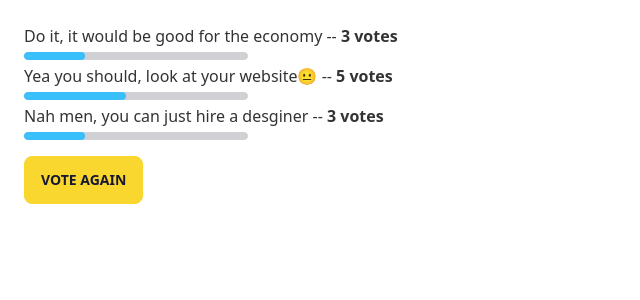
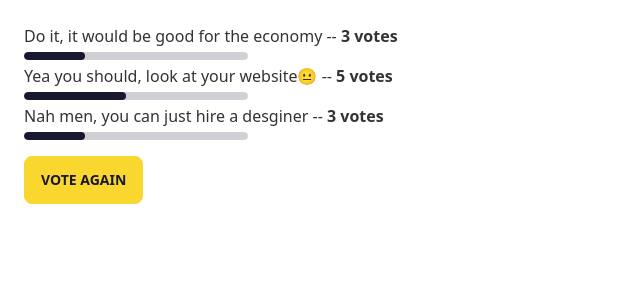
Before and after one commit to tomjames156/polling_app, a Django app: page /polls/1/results/ in a window 1280 px wide. Shown: the part 64-364 px from the top of the page, without its empty margins (0-640 px from the left). Run offline with Django 4.2, Linux system fonts and the light colour scheme; data comes from the database, SQL or seed files in the repository; both versions use the stored data as it was after the commit; some libraries are stand-ins or nearby versions.

Commit message:
changed progree backgroud colour

```diff
--- a/my_site/polls/templates/polls/results.html
+++ b/my_site/polls/templates/polls/results.html
@@ -5,7 +5,7 @@
         <ul class="flex flex-col gap-y-1 mb-4">
             {% for choice in choices %}
                 <li>{{ choice.choice_text }} -- <span class='font-semibold'>{{ choice.votes }} vote{{ choice.votes|pluralize }}</span></li>
-                <progress class="progress progress-info w-56" value="{{ choice.votes }}" max={{ total }}></progress>
+                <progress class="progress progress-accent w-56" value="{{ choice.votes }}" max={{ total }}></progress>
             {% endfor %}
         </ul>
 
```
Also changed, not shown: my_site/db.sqlite3.
